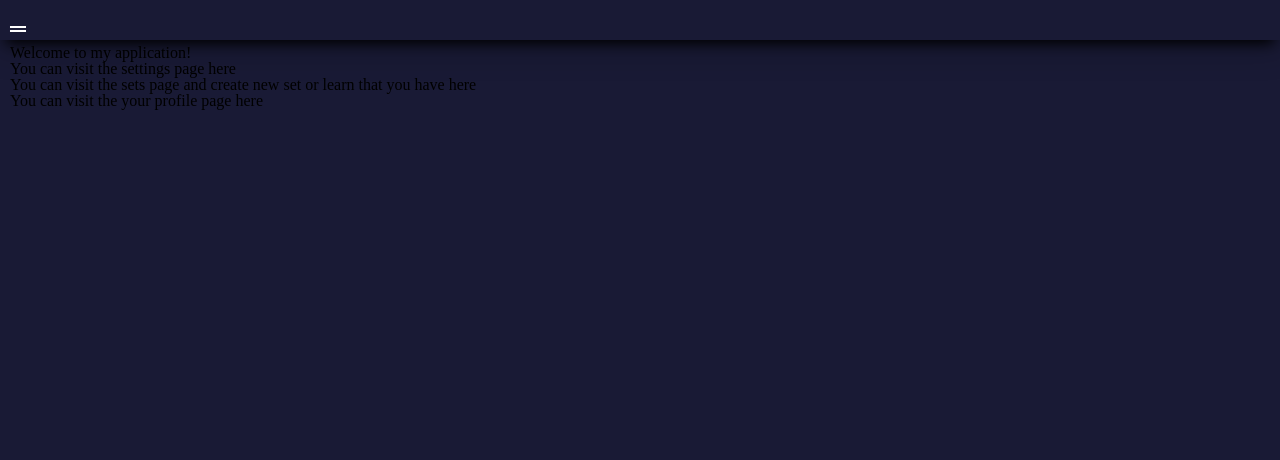
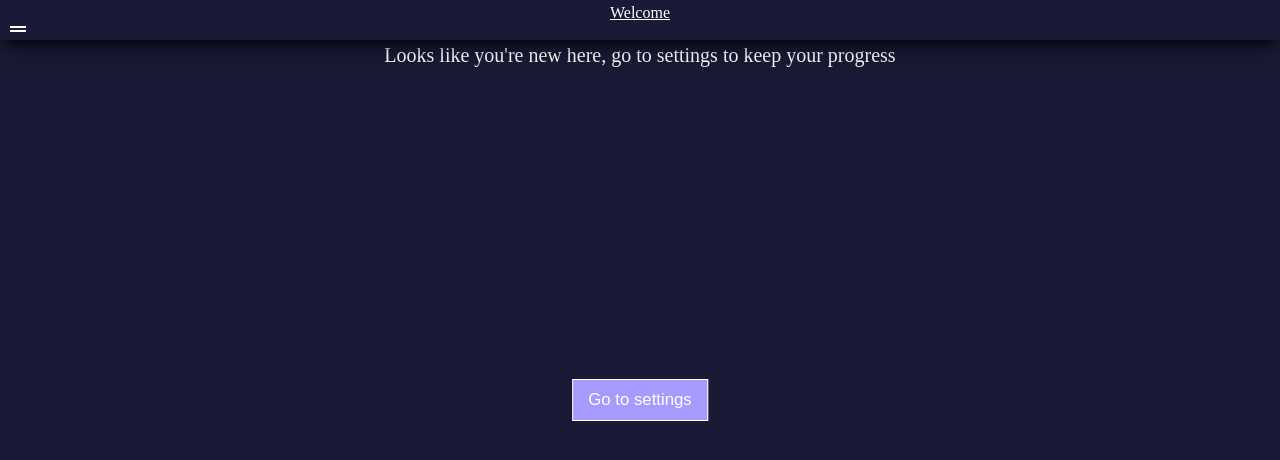
Before and after one commit to Muloversic/easy-learn-React-, a React (Create React App) app: page / in a window 1280 px wide. Shown: the top 460 px of the page. Built offline with nearby package versions, Linux system fonts and the light colour scheme.

Commit message:
added redirect to welcome page for new users, edited info at welcome page

```diff
--- a/src/App.js
+++ b/src/App.js
@@ -3,6 +3,7 @@ import {
   Routes,
   Route,
   Navigate,
+  useNavigate,
 } from "react-router-dom";
 import { getDatabase, ref, set } from "firebase/database";
 import "./scss/index.scss";
@@ -16,7 +17,7 @@ import Welcome from "./components/Welcome";
 import Profile from "./components/Profile";
 // Import the functions you need from the SDKs you need
 import { initializeApp } from "firebase/app";
-import { useState } from "react";
+import { useEffect, useState } from "react";
 // import { useNavigate } from "react-router-dom";
 // TODO: Add SDKs for Firebase products that you want to use
 // https://firebase.google.com/docs/web/setup#available-libraries
@@ -85,13 +86,25 @@ function App() {
         learning: {
           subValue: "learning",
         },
+        ['']: {
+          subValue: "Welcome",
+        },
       },
     },
   ];
 
+  let navigateUser = useNavigate();
+  useEffect(() => {
+    const currentUser = localStorage.getItem("User");
+    if (!currentUser) {
+      navigateUser("/");
+    }
+  }, []);
+
+  // console.log(currentUser);
+
   return (
     <div className="App">
-      <Router>
       <Header links={links} subLinks={subLinks} />
       <Routes>
         <Route path="/" element={<Welcome />} />
@@ -101,7 +114,7 @@ function App() {
           path="/sets"
           element={<Sets setCollectionData={setCollectionData} />}
         />
-          <Route path="/new-set" element={<NewSet  />} />
+        <Route path="/new-set" element={<NewSet />} />
         <Route
           path="/open-set"
           element={
@@ -137,8 +150,8 @@ function App() {
             </main>
           }
         />
+        )
       </Routes>
-      </Router>
     </div>
   );
 }
--- a/src/components/Welcome.js
+++ b/src/components/Welcome.js
@@ -1,16 +1,50 @@
+import { useEffect, useState } from "react";
+import { useNavigate } from "react-router";
+import { Link } from "react-router-dom";
 export default function Welcome() {
+  const [user, setUser] = useState("");
+  let navigate = useNavigate();
+  useEffect(() => {
+    const currentUser = localStorage.getItem("User");
+    setUser(currentUser);
+  }, [user]);
+
   return (
     <main className="main">
       <div className="main__welcome welcome">
-        <h1 className="welcome__title">Welcome to my application!</h1>
-        <p className="welcome__options">You can visit the settings page here</p>
-        <p className="welcome__options">
-          You can visit the sets page and create new set or learn that you have
-          here
-        </p>
-        <p className="welcome__options">
-          You can visit the your profile page here
-        </p>
+        {user ? (
+          <div className="welcome__default">
+            <h1 className="welcome__title">Welcome to Easy Learn app!</h1>
+            <ul className="welcome__list">
+              <li className="welcome__list-item">
+                <Link to="/settings">You can visit the settings page here</Link>
+              </li>
+              <li className="welcome__list-item">
+                <Link to="/sets">
+                  You can visit the sets page and create new set or learn that
+                  you have here
+                </Link>
+              </li>
+              <li className="welcome__list-item">
+                <Link to="/profile">
+                  You can visit the your profile page here
+                </Link>
+              </li>
+            </ul>
+          </div>
+        ) : (
+          <div className="welcome__new">
+            <h1 className="welcome__title">
+              Looks like you're new here, go to settings to keep your progress
+            </h1>
+            <button
+              className="welcome__button"
+              onClick={() => navigate("/settings")}
+            >
+              Go to settings
+            </button>
+          </div>
+        )}
       </div>
     </main>
   );
--- a/src/index.js
+++ b/src/index.js
@@ -1,11 +1,13 @@
-import React from 'react'
-import ReactDOM from 'react-dom'
-import App from './App'
-
+import React from "react";
+import ReactDOM from "react-dom";
+import App from "./App";
+import { BrowserRouter } from "react-router-dom";
 
 ReactDOM.render(
   <React.StrictMode>
-    <App />
+    <BrowserRouter>
+      <App />
+    </BrowserRouter>
   </React.StrictMode>,
-  document.getElementById('root')
-)
+  document.getElementById("root")
+);
--- a/src/scss/index.scss
+++ b/src/scss/index.scss
@@ -6,6 +6,7 @@
 @import url(studySet.scss);
 @import url(profile.scss);
 @import url(settings.scss);
+@import url(welcome.scss);
 
 
 $base-color: #191a35;
--- /dev/null
+++ b/src/scss/welcome.scss
@@ -0,0 +1,32 @@
+@import "./variables.scss";
+.welcome{
+    &__title{
+        color: $white;
+        font-size: 1.25rem;
+        text-align: center;
+    }
+
+    &__list{
+        margin-top: 15px;
+        &-item{
+            a{
+                color: $white;
+                text-decoration: none;
+            }
+            font-size: 1.1rem;
+            margin-bottom: 10px;
+        }
+    }
+
+    &__button{
+        position: absolute;
+        top: 50%;
+        left: 50%;
+        transform: translate(-50%, -50%);
+        font-size: 1.05rem;
+        background-color: $primary;
+        border: 1px solid $white;
+        color: $white;
+        padding: 10px 15px;
+    }
+}
```
Lines whose indentation alone changed are shown as unchanged.
